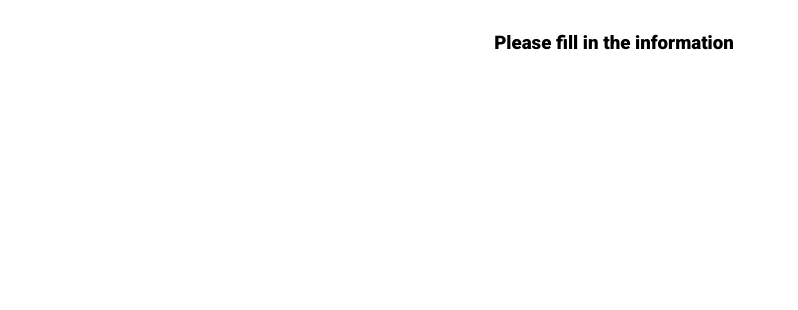
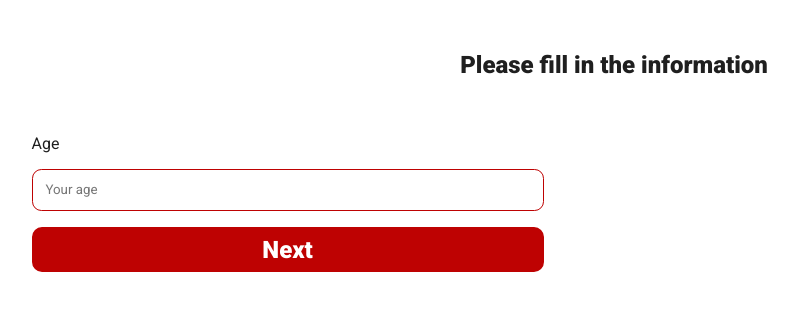
Before and after one commit to Nada-Yakout-Shahien/Medisupport, a React (Create React App) app: page /fillinfo in a window 1280 px wide. Shown: the top 310 px of the page, without its empty margins (26-824 px from the left). Built offline with nearby package versions, Linux system fonts and the light colour scheme; a web font is replaced by a local one.

Commit message:
add-ai-form

```diff
--- a/src/pages/fill_information.css
+++ b/src/pages/fill_information.css
@@ -1,7 +1,89 @@
 .info{
+  display: flex;
+  flex-direction: column;
+  padding: 4vw;
+  gap: 1vh;
+}
+.info h3{
   display: flex;
   justify-content: center;
   align-items: center;
-  padding: 4vh;
+  margin-bottom: 5vh;
+  color: var(--graycolor);
+  font-family: 'Roboto',sans-serif;
+  font-size: 1.5rem;
+  font-style: normal;
+  font-weight: 600;
+  line-height: normal;
+}
+.info .infolbl{
+  font-weight: 400;
+  font-size: 10em;
+  display: flex;
   flex-direction: column;
+  gap: 2vh;
+  margin-bottom: 4vh;
 }
+.info input{
+  display: flex;
+  border: 1px var(--Red) solid;
+  width: 100%;
+  min-width: 40vw;
+  min-height: 5vh;
+  flex-shrink: 0;
+  border-radius: 0.7em;
+  align-items: center;
+  padding: 1vw;
+}
+.info label{
+  color: var(--graycolor);
+  font-family: 'Roboto',sans-serif;
+  font-size: 1rem;
+  font-style: normal;
+  font-weight: 400;
+  line-height: normal;
+}
+.forms{
+  display: flex;
+  justify-content: space-between;
+  /* max-width: 100%; */
+  padding: 0.5vw;
+}
+.form1 .form2{
+  display: flex;
+  flex-direction: column;
+  width: 50%;
+}
+.form3{
+  display: flex;
+  flex-direction: column;
+  width: 50%;
+  margin: auto;
+  justify-content: center;
+  align-items: center;
+}
+
+.info .btn{
+  background-color: var(--Red);
+  color: var(--whiteColor);
+  text-align: center;
+  justify-content: center;
+  align-items: center;
+  width: 100%;
+  border-radius: 0.625rem;
+  padding: 0.8vh;
+  border: 2px solid var(--Red);
+  font-family: "Roboto", sans-serif;
+  line-height: 100%;
+  cursor: pointer;
+  font-size: 1.5rem;
+  font-style: normal;
+  font-weight: 600;
+  line-height: normal;
+}
+.form3 .nrbtn:hover{
+  cursor: pointer;
+  background-color: var(--secondaryColor);
+  color: var(--Red);
+  border: none;
+}
--- a/src/pages/fill_information.js
+++ b/src/pages/fill_information.js
@@ -1,11 +1,21 @@
-import React from 'react';
+import React from "react";
 import Header from "../components/header";
 import Footer from "../components/footer";
 import { Helmet } from "react-helmet-async";
 import "./fill_information.css";
 import { NavLink } from "react-router-dom";
+import { useState } from "react";
 
 const FillInformation = () => {
+  const totalSteps = 11;
+  const [currentStep, setCurrentStep] = useState(1);
+
+  const handleNextClick = () => {
+    if (currentStep < totalSteps) {
+      setCurrentStep(currentStep + 1);
+    }
+  };
+
   return (
     <>
       <Helmet>
@@ -14,19 +24,220 @@ const FillInformation = () => {
       </Helmet>
 
       {/* <Header /> */}
-        <div className="info">
-          <h3>Please fill in the information</h3>
+      <div className="info">
+        <h3>Please fill in the information</h3>
+        <div className="forms">
           <div className="form1">
-
+            {currentStep >= 1 && (
+              <div className="infolbl">
+                <label htmlFor="input1">Age</label>
+                <input type="text" id="input1" placeholder="Your age" />
+                {currentStep === 1 && (
+                  <button
+                    type="button"
+                    className="btn"
+                    onClick={handleNextClick}
+                  >
+                    Next
+                  </button>
+                )}
+              </div>
+            )}
+            {currentStep >= 2 && (
+              <div className="infolbl">
+                <label htmlFor="input2">SEX</label>
+                <input type="text" id="input2" placeholder="Your SEX" />
+                {currentStep === 2 && (
+                  <button
+                    type="button"
+                    className="btn"
+                    onClick={handleNextClick}
+                  >
+                    Next
+                  </button>
+                )}
+              </div>
+            )}
+            {currentStep >= 3 && (
+              <div className="infolbl">
+                <label htmlFor="input3">Fasting Blood Sugar Level</label>
+                <input
+                  type="text"
+                  id="input3"
+                  placeholder="Your Fasting Blood Sugar Level"
+                />
+                {currentStep === 3 && (
+                  <button
+                    type="button"
+                    className="btn"
+                    onClick={handleNextClick}
+                  >
+                    Next
+                  </button>
+                )}
+              </div>
+            )}
+            {currentStep >= 4 && (
+              <div className="infolbl">
+                <label htmlFor="input4">Cholesterol Levels</label>
+                <input
+                  type="text"
+                  id="input4"
+                  placeholder="Your Cholesterol Levels"
+                />
+                {currentStep === 4 && (
+                  <button
+                    type="button"
+                    className="btn"
+                    onClick={handleNextClick}
+                  >
+                    Next
+                  </button>
+                )}
+              </div>
+            )}
+            {currentStep >= 5 && (
+              <div className="infolbl">
+                <label htmlFor="input5">Resting Blood Pressure</label>
+                <input
+                  type="text"
+                  id="input5"
+                  placeholder="Your Resting Blood Pressure"
+                />
+                {currentStep === 5 && (
+                  <button
+                    type="button"
+                    className="btn"
+                    onClick={handleNextClick}
+                  >
+                    Next
+                  </button>
+                )}
+              </div>
+            )}
           </div>
           <div className="form2">
-
+            {currentStep >= 6 && (
+              <div className="infolbl">
+                <label htmlFor="input6" className="">
+                  Exercise Induced Angina
+                </label>
+                <input
+                  type="text"
+                  id="input6"
+                  placeholder="Your Exercise Induced Angina"
+                />
+                {currentStep === 6 && (
+                  <button
+                    type="button"
+                    className="btn"
+                    onClick={handleNextClick}
+                  >
+                    Next
+                  </button>
+                )}
+              </div>
+            )}
+            {currentStep >= 7 && (
+              <div className="infolbl">
+                <label htmlFor="input7">Maximum Heart Rate Achieved</label>
+                <input
+                  type="text"
+                  id="input7"
+                  placeholder="Your Maximum Heart Rate Achieved"
+                />
+                {currentStep === 7 && (
+                  <button
+                    type="button"
+                    className="btn"
+                    onClick={handleNextClick}
+                  >
+                    Next
+                  </button>
+                )}
+              </div>
+            )}
+            {currentStep >= 8 && (
+              <div className="infolbl">
+                <label htmlFor="input8">
+                  Resting Electrocardiographic Results (ECG)
+                </label>
+                <input
+                  type="text"
+                  id="input8"
+                  placeholder="Your Resting Electrocardiographic Results (ECG)"
+                />
+                {currentStep === 8 && (
+                  <button
+                    type="button"
+                    className="btn"
+                    onClick={handleNextClick}
+                  >
+                    Next
+                  </button>
+                )}
+              </div>
+            )}
+            {currentStep >= 9 && (
+              <div className="infolbl">
+                <label htmlFor="input9">
+                  ST Depression Induced by Exercise
+                </label>
+                <input
+                  type="text"
+                  id="input9"
+                  placeholder="Your ST Depression Induced by Exercise"
+                />
+                {currentStep === 9 && (
+                  <button
+                    type="button"
+                    className="btn"
+                    onClick={handleNextClick}
+                  >
+                    Next
+                  </button>
+                )}
+              </div>
+            )}
+            {currentStep >= 10 && (
+              <div className="infolbl">
+                <label htmlFor="input10">
+                  Number of Major Vessels Colored by Fluoroscopy
+                </label>
+                <input
+                  type="text"
+                  id="input10"
+                  placeholder="Your Number of Major Vessels Colored by Fluoroscopy"
+                />
+                {currentStep === 10 && (
+                  <button
+                    type="button"
+                    className="btn"
+                    onClick={handleNextClick}
+                  >
+                    Next
+                  </button>
+                )}
+              </div>
+            )}
           </div>
-          {/* <NavLink to="">Result</NavLink> */}
         </div>
+        <div className="form3">
+          {currentStep >= 11 && (
+            <div className="infolbl">
+              <label htmlFor="input11">Thalassemia</label>
+              <input type="text" id="input11" placeholder="Your Thalassemia" />
+              <NavLink to="/home" onClick={handleNextClick} className="btn">{currentStep < totalSteps ? "Next" : "Result"}</NavLink>
+            </div>
+          )}
+        </div>
+        {/* <button type="button" onClick={handleNextClick} className="nrbtn">
+          {currentStep < totalSteps ? "Next" : "Result"}
+        </button> */}
+      </div>
       {/* <Footer /> */}
     </>
   );
-}
+};
 
 export default FillInformation;
```
